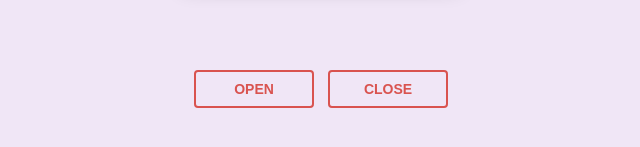
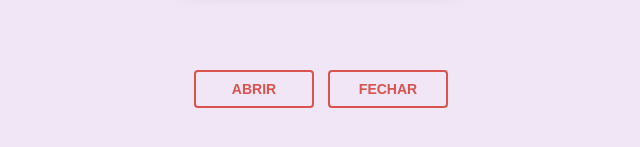
Before and after one commit to EduardoPCarvalho/Carta, a plain HTML site: page index.html in a window 1280 px wide. Shown: the part 583-730 px from the top of the page, 319-959 px from the left. Drawn offline with nearby package versions, Linux system fonts and the light colour scheme.

Commit message:
Update index.html

```diff
--- a/index.html
+++ b/index.html
@@ -31,8 +31,8 @@
       </div>
     </div>
     <div class="reset">
-      <button id="open">Open</button>
-      <button id="reset">Close</button>
+      <button id="open">Abrir</button>
+      <button id="reset">Fechar</button>
     </div>
 
     <script src="https://cdnjs.cloudflare.com/ajax/libs/jquery/3.5.1/jquery.min.js"></script>
```
